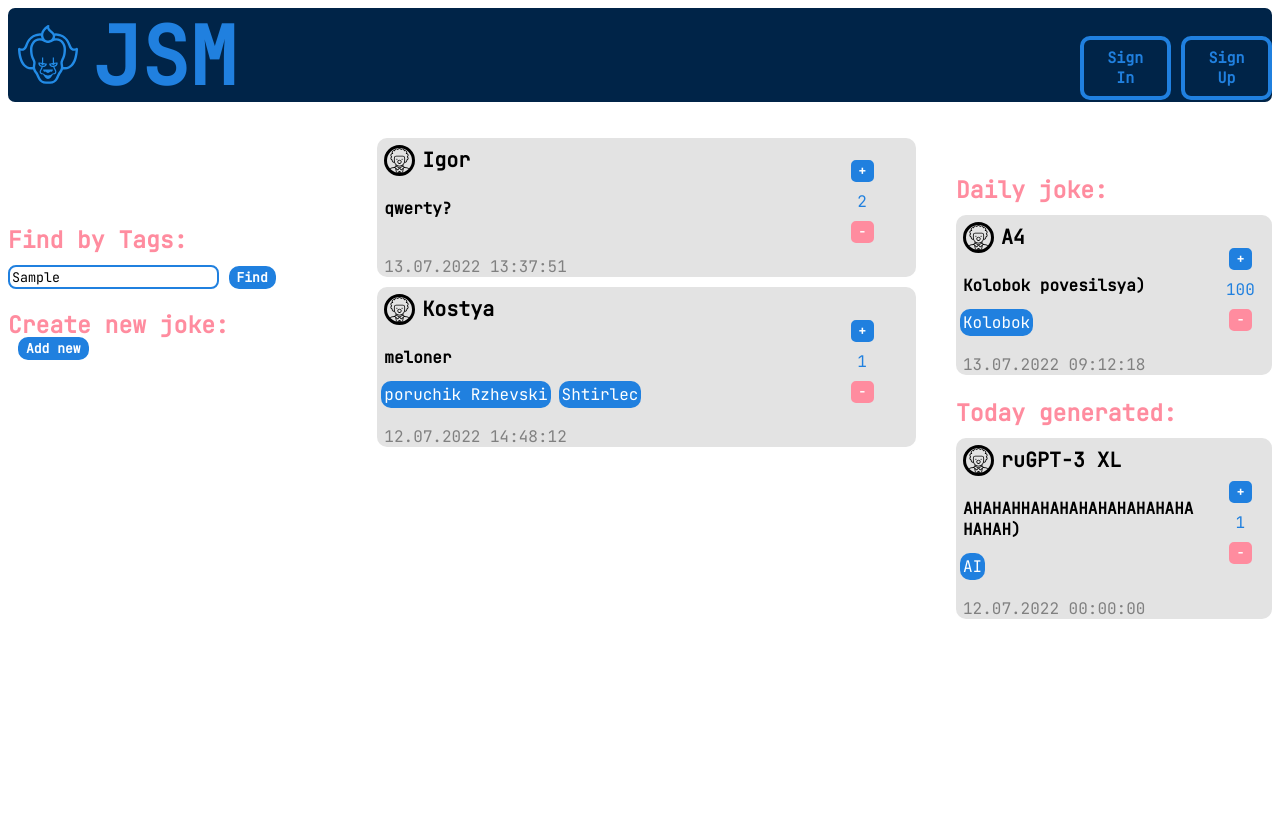
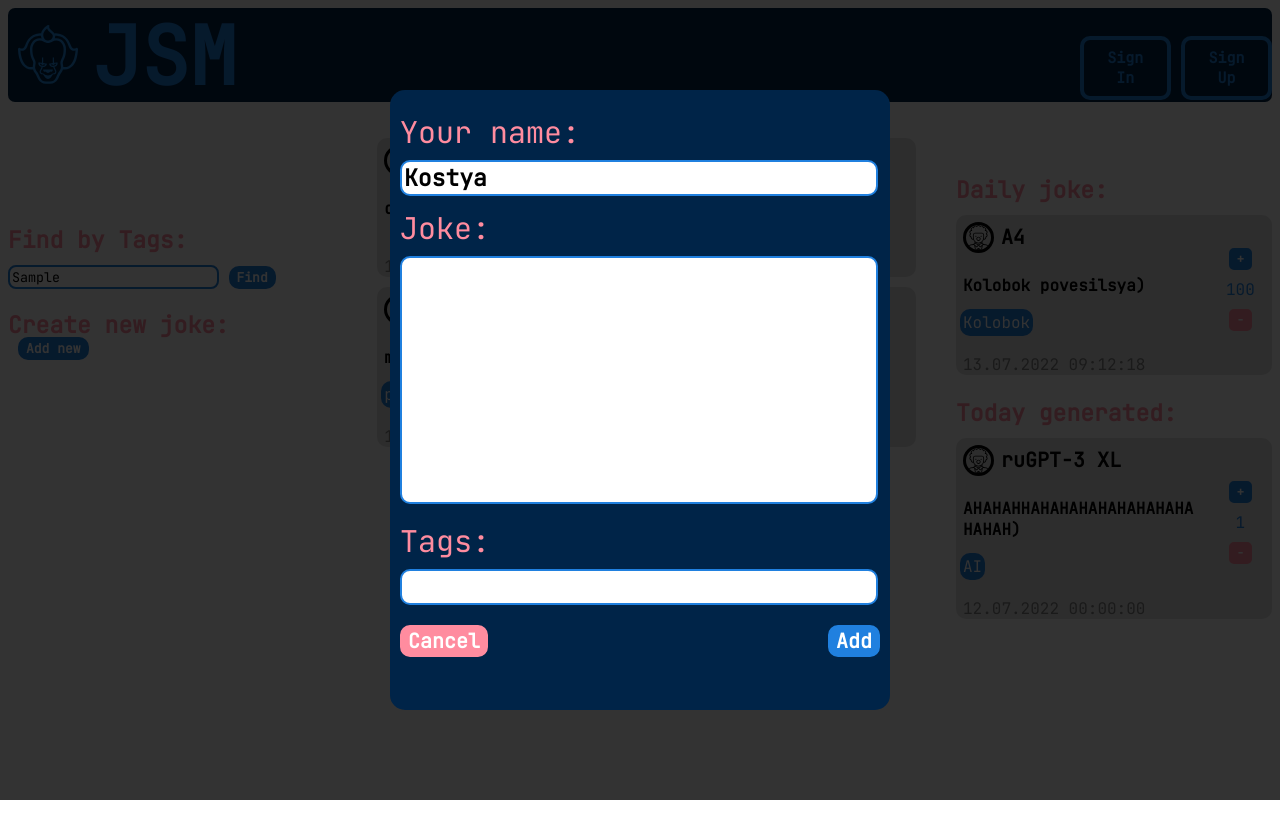
Before and after one commit to punch-bob/JSM-App, a Vue app in the folder frontend/: page / in a window 1280 px wide. Both pictures are taken after typing "Sample" into the empty fields and a click on the button "Add new". Built offline with nearby package versions, Linux system fonts and the light colour scheme; no server answers.

Commit message:
added joke creation page

```diff
--- a/frontend/src/components/App.vue
+++ b/frontend/src/components/App.vue
@@ -24,7 +24,7 @@
                 <input class="joke-search" type="text" placeholder="Enter tags:">
                 <button class="search-btn">Find</button><br><br>
                 <span class="site-header">Create new joke:</span>
-                <button class="create-joke-btn">Add new</button>
+                <button class="create-joke-btn" @click="showJokeCreationPage">Add new</button>
             </div>
 
             <div class="joke-line">
@@ -40,6 +40,7 @@
 
             <AuthPage ref="authPage"></AuthPage>
             <LogUpPage ref="logUpPage"></LogUpPage>
+            <JokeCreationPage v-bind:authorName='authorName' ref="jokeCreationPage"></JokeCreationPage>
         </div>
     </div>
 </template>
@@ -50,13 +51,15 @@ import Joke from './joke.vue'
 import JokeList from './jokeList.vue'
 import AuthPage from './authorizationPage.vue'
 import LogUpPage from './logUpPage.vue'
+import JokeCreationPage from './jokeCreationPage.vue'
 import {axios_requests} from '../utils/requests.js'
 export default {
     components: {
     Joke,
     JokeList,
     AuthPage,
-    LogUpPage
+    LogUpPage,
+    JokeCreationPage
   },
   created() {
     axios_requests.get().then(result => {
@@ -95,7 +98,8 @@ export default {
             tags: ["AI"],
             author_name: "ruGPT-3 XL",
             date: "12.07.2022 00:00:00"
-        }
+        },
+        authorName: 'Kostya'
     }
   },
   methods: {
@@ -104,6 +108,9 @@ export default {
     },
     showLogUpPage: function() {
         this.$refs.logUpPage.show = true
+    },
+    showJokeCreationPage: function() {
+        this.$refs.jokeCreationPage.show = true
     }
   }
 }
--- /dev/null
+++ b/frontend/src/components/jokeCreationPage.vue
@@ -0,0 +1,143 @@
+<template>
+    <div v-if="show && authorName !== ''" class="page-background">
+        <div class="creation-page">
+            <div class="creation">
+                <span class="creation-area-text">Your name:</span>
+                <input class="creation-text-input" type="text" :value="authorName" readonly>
+
+                <span class="creation-area-text">Joke:</span>
+                <textarea class="joke-input" rows="8" v-model="text" ></textarea>
+
+                <span class="creation-area-text">Tags:</span>
+                <input class="creation-text-input" type="text" v-model="tags">
+            </div>
+
+            <div class="navigation-bar">
+                <button class="cancel-btn" @click="closePage">Cancel</button>
+                <button class="add-btn" @click="createJoke">Add</button>
+            </div>
+        </div>
+    </div>
+</template>
+<script>
+export default {
+    props: ['authorName'],
+    data() {
+        return {
+            show: false,
+            text: '',
+            tags: ''
+        }
+    },
+    methods: {
+        closePage: function () {
+            console.log(this.text)
+            this.show = false
+            this.text = ''
+            this.tags = []
+        },
+        createJoke: function() {
+
+        }
+    }
+}
+</script>
+<style>
+    .creation-page {
+        background: var(--header-color);
+        border-radius: 15px;
+        padding: 10px;
+        width: 60vh;
+        height: 75vh;
+        position: absolute;
+        top: 0;
+        left: 0;
+        right: 0;
+        bottom: 0;
+        display: table;
+        margin: auto;
+    }
+
+    .creation {
+        display: table;
+        vertical-align: top;
+        width: 100%;
+    }
+
+    .creation-area-text {
+        display: table;
+        margin-bottom: 8px;
+        margin-top: 12px;
+        font-size: 30px;
+        color: var(--text-pink);
+    }
+
+    .creation-text-input {
+        width: 98%;
+        border-radius: 10px;
+        border-color: var(--logo-color);
+        color: black;
+        border-width: 2.5px;
+        border-style: solid;
+        line-height: 30px;
+        font-size: 23px;
+        font-weight: bold;
+    }
+
+    .joke-input {
+        resize: none;
+        width: 98%;
+        border-radius: 10px;
+        border-color: var(--logo-color);
+        color: black;
+        border-width: 2.5px;
+        border-style: solid;
+        line-height: 30px;
+        font-size: 18px;
+        font-weight: bold;
+    }
+
+    .add-btn {
+        margin-left: auto;
+        background: var(--logo-color);
+        border-radius: 10px;
+        border-width: 2.5px;
+        border-style: solid;
+        border-color: var(--logo-color);
+        color: white;
+        font-size: 20px;
+        font-weight: bold;
+    }
+
+    .add-btn:hover {
+        color: var(--logo-color);
+        background: white;
+        cursor: pointer;
+    }
+
+    .cancel-btn {
+        background: var(--text-pink);
+        border-radius: 10px;
+        border-width: 2.5px;
+        border-style: solid;
+        border-color: var(--text-pink);
+        color: white;
+        font-size: 20px;
+        font-weight: bold;
+    }
+
+    .cancel-btn:hover {
+        cursor: pointer;
+        background: white;
+        color: var(--text-pink);
+    }
+
+    .navigation-bar {
+        display: flex;
+        flex-wrap: wrap;
+        flex-direction: row;
+        justify-content: space-between;
+        margin: auto;
+        margin-top: 20px;
+    }
+</style>
```
